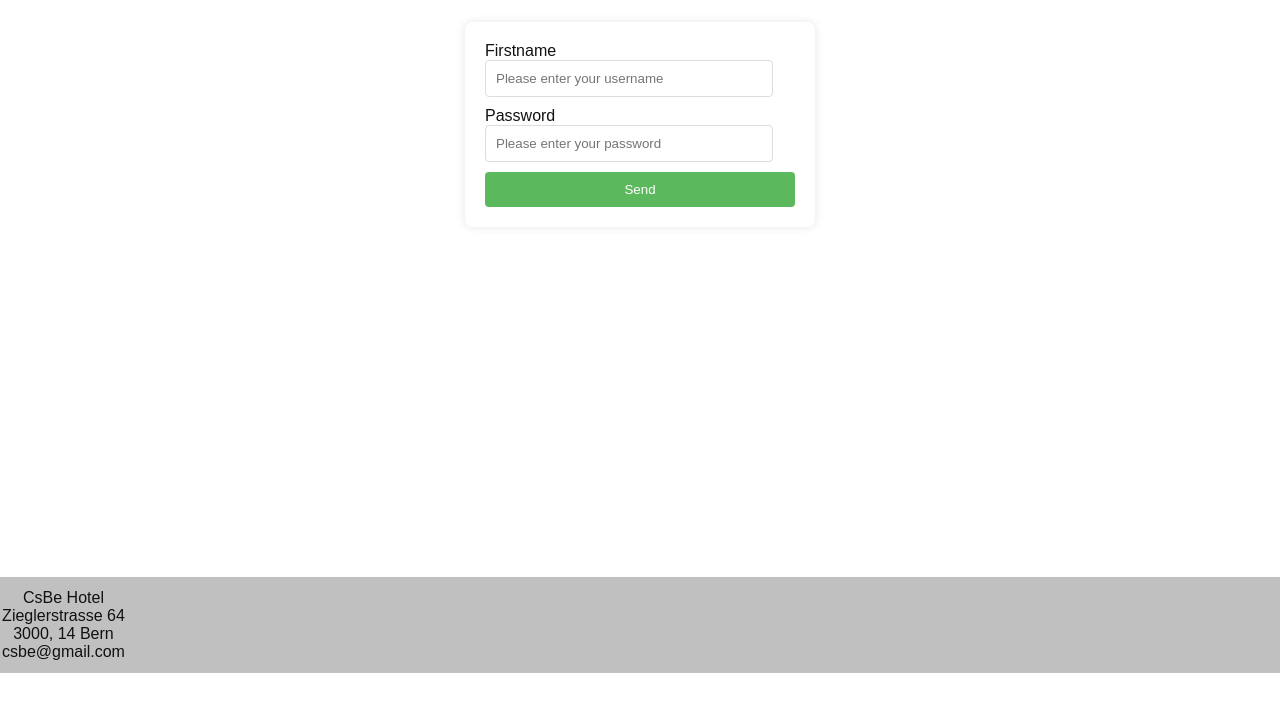
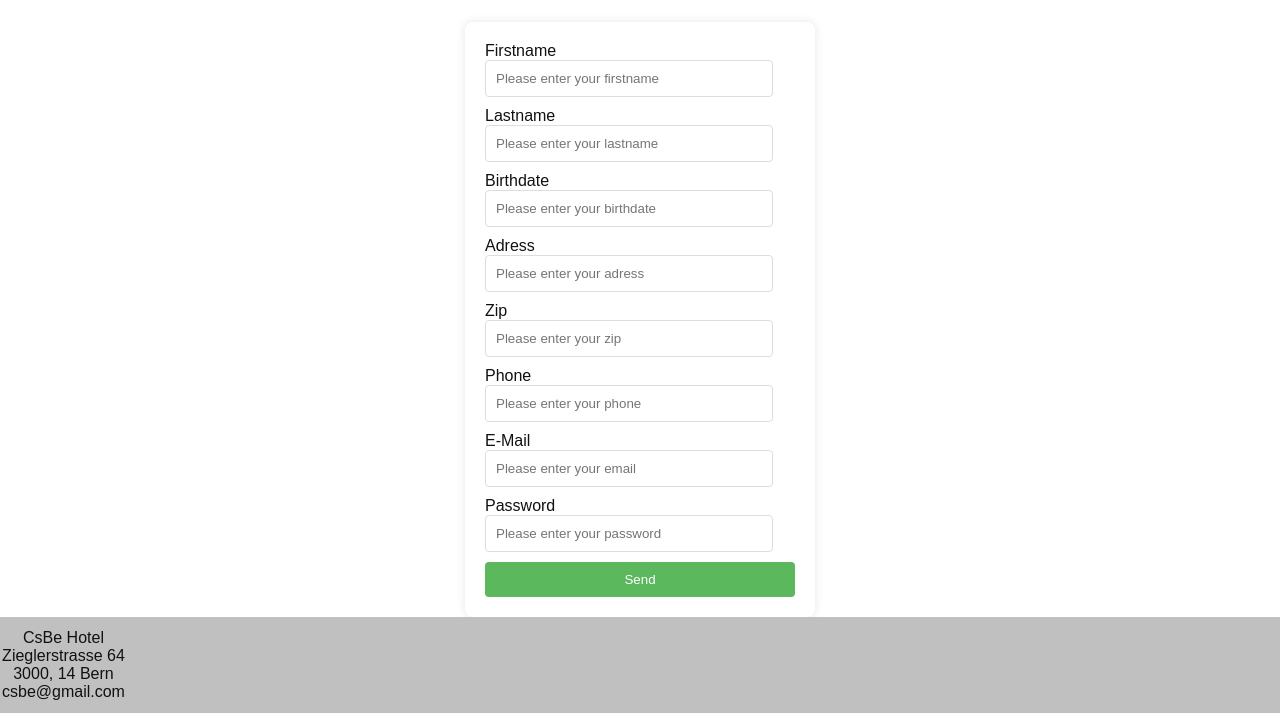
Before and after one commit to shanthosh04/M245LB1, a website: page client/register.html in a window 1280 px wide. Shown: the part 127-840 px from the top of the page. Before the commit the page ends 800 px from the top, so only its background shows below. Drawn offline with Linux system fonts and the light colour scheme.

Commit message:
add file and add register

```diff
--- a/client/register.html
+++ b/client/register.html
@@ -29,9 +29,21 @@
 
     <div id="chat-container">
         <p>Firstname</p>
-        <input type="text" id="usernameInput" placeholder="Please enter your username">
+        <input type="text" id="firstnameInput" placeholder="Please enter your firstname">
+        <p>Lastname</p>
+        <input type="text" id="lastnameInput" placeholder="Please enter your lastname">
+        <p>Birthdate</p>
+        <input type="text" id="birthdateInput" placeholder="Please enter your birthdate">
+        <p>Adress</p>
+        <input type="text" id="adressInput" placeholder="Please enter your adress">
+        <p>Zip</p>
+        <input type="text" id="zipInput" placeholder="Please enter your zip">
+        <p>Phone</p>
+        <input type="text" id="phoneInput" placeholder="Please enter your phone">
+        <p>E-Mail</p>
+        <input type="text" id="emailInput" placeholder="Please enter your email">
         <p>Password</p>
-        <input type="text" id="messageInput" placeholder="Please enter your password">
+        <input type="text" id="passwordInput" placeholder="Please enter your password">
         <button id="send">Send</button>
     </div>
 
--- a/client/styles.css
+++ b/client/styles.css
@@ -122,7 +122,7 @@ button:disabled {
 }
 
 footer {
-    position: fixed;
+    position:relative;
     left: 0;
     bottom: 0;
     width: 100%;
```
Also changed, not shown: package.json (added, +11 -0 lines), client/rentgarage.html (added), client/rentroom.html (added), 1 other file.
